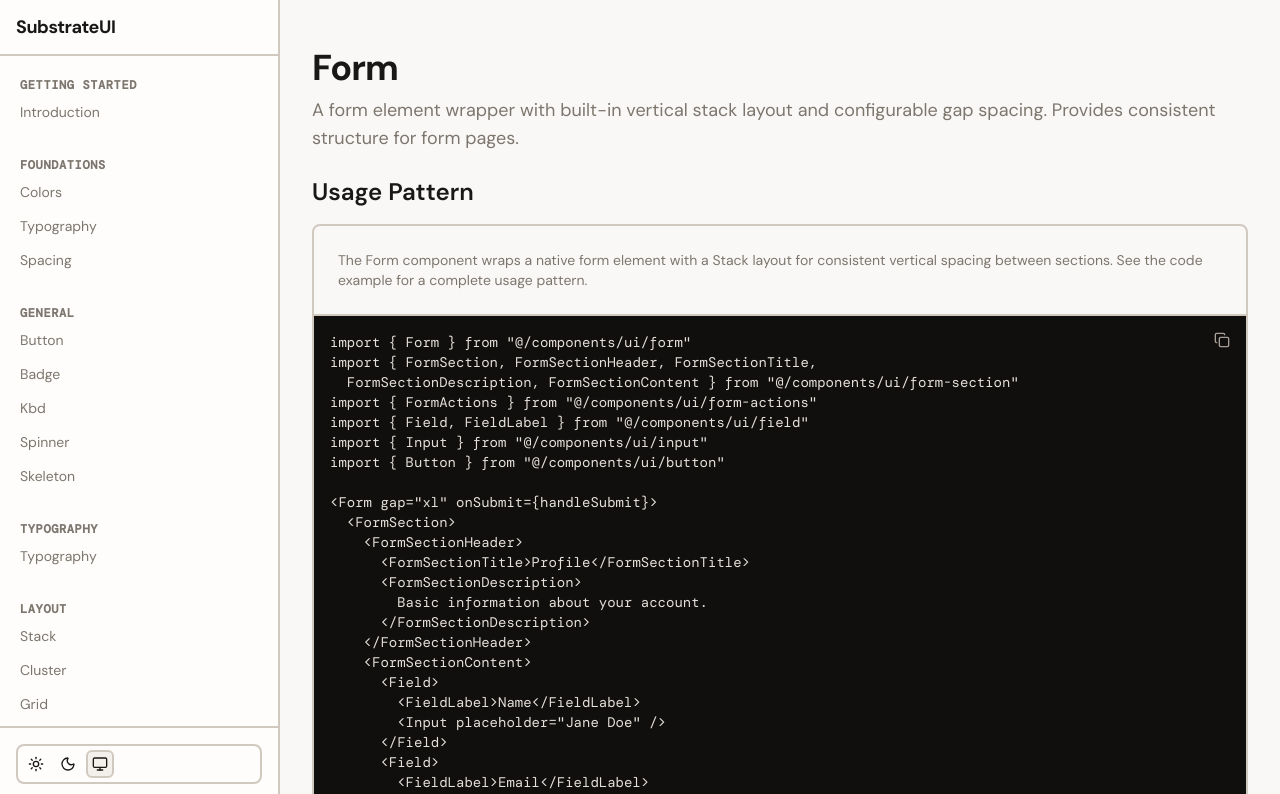
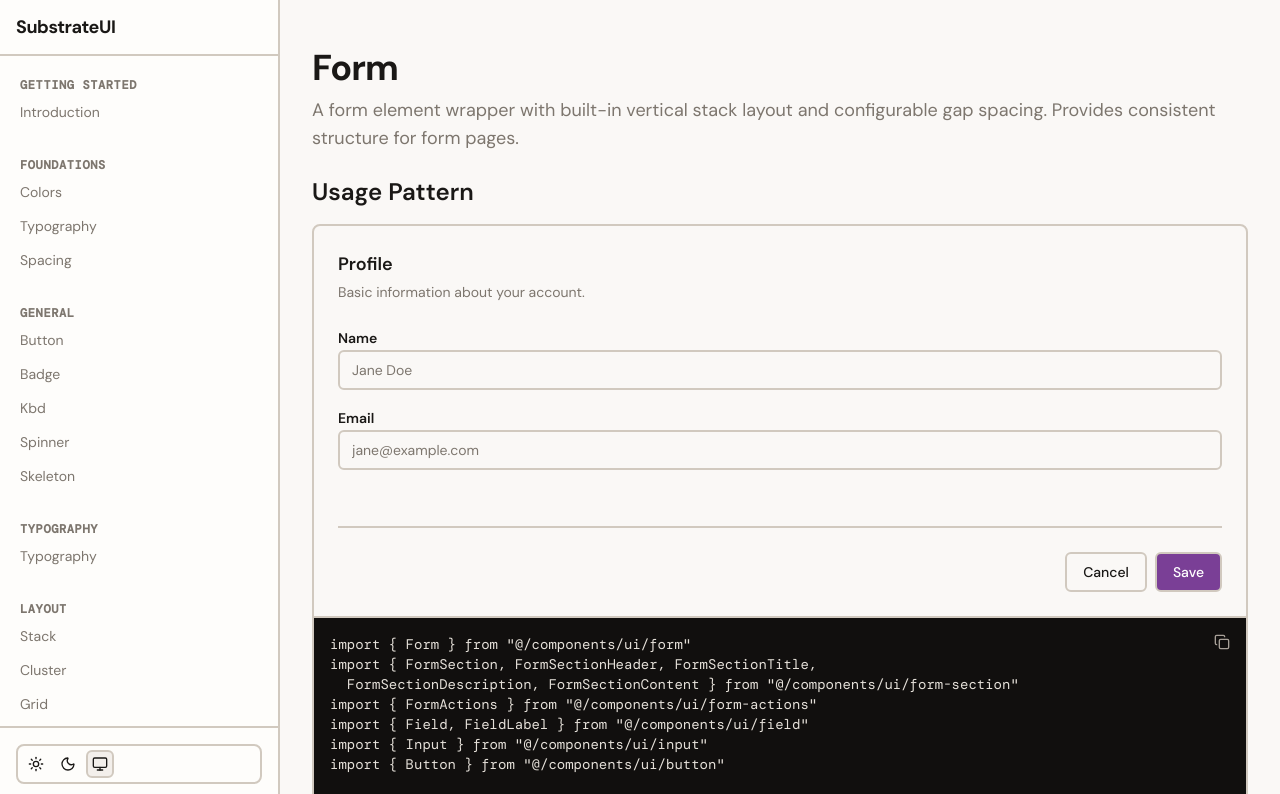
Before and after one commit to MikeNotThePope/substrateui, a Next.js app: page /docs/components/form in a window 1280 px wide. Shown: the top 794 px of the page. Built offline with nearby package versions, Linux system fonts and the light colour scheme.

Commit message:
Add live rendered form example to /docs/components/form

```diff
--- a/src/app/docs/components/form/page.tsx
+++ b/src/app/docs/components/form/page.tsx
@@ -1,3 +1,15 @@
+import { Form } from "@/components/ui/form"
+import {
+  FormSection,
+  FormSectionHeader,
+  FormSectionTitle,
+  FormSectionDescription,
+  FormSectionContent,
+} from "@/components/ui/form-section"
+import { FormActions } from "@/components/ui/form-actions"
+import { Field, FieldLabel } from "@/components/ui/field"
+import { Input } from "@/components/ui/input"
+import { Button } from "@/components/ui/button"
 import { Stack } from "@/components/ui/stack"
 import { H3 } from "@/components/ui/typography"
 import { DocPage } from "../../_components/doc-page"
@@ -77,11 +89,31 @@ import { Button } from "@/components/ui/button"
   </FormActions>
 </Form>`}
         >
-          <p className="text-sm text-muted-foreground">
-            The Form component wraps a native form element with a Stack layout
-            for consistent vertical spacing between sections. See the code
-            example for a complete usage pattern.
-          </p>
+          <Form gap="xl" className="w-full">
+            <FormSection>
+              <FormSectionHeader>
+                <FormSectionTitle>Profile</FormSectionTitle>
+                <FormSectionDescription>
+                  Basic information about your account.
+                </FormSectionDescription>
+              </FormSectionHeader>
+              <FormSectionContent>
+                <Field>
+                  <FieldLabel>Name</FieldLabel>
+                  <Input placeholder="Jane Doe" />
+                </Field>
+                <Field>
+                  <FieldLabel>Email</FieldLabel>
+                  <Input type="email" placeholder="jane@example.com" />
+                </Field>
+              </FormSectionContent>
+            </FormSection>
+
+            <FormActions>
+              <Button variant="outline">Cancel</Button>
+              <Button type="submit">Save</Button>
+            </FormActions>
+          </Form>
         </ComponentPreview>
       </Stack>
 
```
